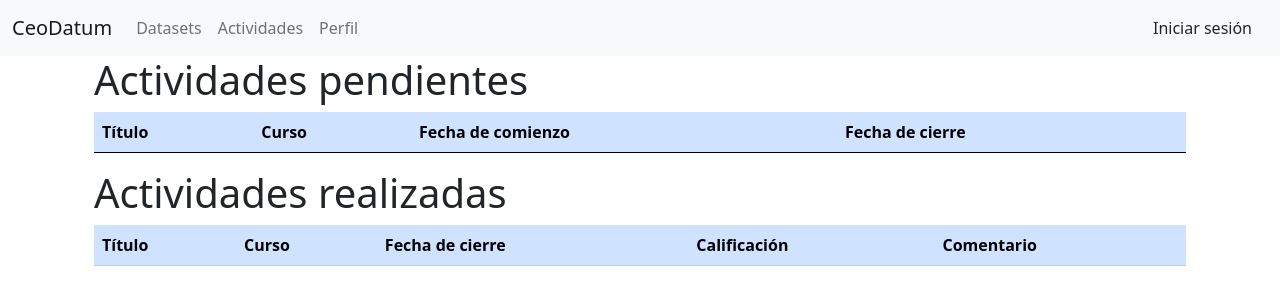
After one commit to sebaber123/CeoDatum, a Flask app: page /activities in a window 1280 px wide. The commit adds this page. Shown: the top 305 px of the page. Run offline with Flask 2, Linux system fonts and the light colour scheme; lists and menus that the app fills with data are empty; some libraries are stand-ins or nearby versions.

Commit message:
cambios en layout y actividades/datasets

```diff
--- a/CeoDatumEnv/index.py
+++ b/CeoDatumEnv/index.py
@@ -17,6 +17,8 @@ app.run(debug=True)
 #    return json.dumps(list_users)
 
 from resources import user, visualization, home
+from resources.activities import activities
+from resources.datasets import datasets
 
 app.add_url_rule('/', 'home', user.index)
 
@@ -46,3 +48,7 @@ app.add_url_rule('/plotter/<database>&<column>', 'ajax_get_column_data', visuali
 app.add_url_rule('/dragAndDrop', 'dragAndDrop', home.dragAndDrop, methods=['GET'])
 app.add_url_rule('/dragAndDrop/uploadFile', 'uploadFile', home.uploadFile, methods=['POST'])
 app.add_url_rule('/dragAndDrop/configurateUpload', 'configurateUpload', home.configurateUpload, methods=['POST'])
+
+app.add_url_rule('/activities', 'activities', activities.activities, methods=['GET'])
+
+app.add_url_rule('/datasets', 'datasets', datasets.datasets, methods=['GET'])
--- /dev/null
+++ b/CeoDatumEnv/resources/activities/activities.py
@@ -0,0 +1,5 @@
+from flask import redirect, render_template, request, url_for, session, abort, flash
+from db import get_db
+
+def activities():
+	return render_template('activties/activities.html')
--- /dev/null
+++ b/CeoDatumEnv/resources/datasets/datasets.py
@@ -0,0 +1,5 @@
+from flask import redirect, render_template, request, url_for, session, abort, flash
+from db import get_db
+
+def datasets():
+	return render_template('datasets/datasets.html')
--- a/CeoDatumEnv/resources/user.py
+++ b/CeoDatumEnv/resources/user.py
@@ -45,9 +45,6 @@ def intentoLine():
     ).encode(encoding='UTF-8')
 
 def intentoBar():
-
-
-
     #bar plot
     bar2 = bar_plot('fecha', 'cantidad', 'PruebaDatos1', 'prueb', 'fecha', 'boolean = True')
     script, div = components(bar2)
--- /dev/null
+++ b/CeoDatumEnv/templates/activties/activities.html
@@ -0,0 +1,37 @@
+{% extends "layout.html" %}
+{% block title %}Actividades{% endblock %}
+{% block content %}
+<div class="container">
+	<div name="pending_activities" class="container-fluid">
+		<h1>Actividades pendientes</h1>
+		<table class="table table-primary table-hover">
+		  <thead>
+		    <tr>
+		      <th scope="col">Título</th>
+		      <th scope="col">Curso</th>
+		      <th scope="col">Fecha de comienzo</th>
+		      <th scope="col">Fecha de cierre</th>
+		    </tr>
+		  </thead>
+		  <tbody>
+		  </tbody>
+		</table>
+	</div>
+	<div class="container-fluid" name="finished_activities">
+		<h1>Actividades realizadas</h1>
+		<table class="table table-primary table-hover">
+		  <thead>
+		    <tr>
+		      <th scope="col">Título</th>
+		      <th scope="col">Curso</th>
+		      <th scope="col">Fecha de cierre</th>
+		      <th scope="col">Calificación</th>
+		      <th scope="col">Comentario</th>
+		    </tr>
+		  </thead>
+		  </tbody>
+		</table>
+	</div>
+</div>
+
+{% endblock %}
--- a/CeoDatumEnv/templates/layout.html
+++ b/CeoDatumEnv/templates/layout.html
@@ -7,29 +7,29 @@
     <title>{% block title %}{% endblock %}</title>
 </head>
 <body class="vh-100">
-    <nav class="navbar navbar-expand-lg navbar-light bg-light" style="height: 10%">
+  <nav class="navbar navbar-expand-lg navbar-light bg-light">
     <div class="container-fluid">
-        <a class="navbar-brand" href="#">CeoDatum</a>
+            <a class="navbar-brand" href="{{url_for('dragAndDrop')}}">CeoDatum</a>
       <button class="navbar-toggler" type="button" data-bs-toggle="collapse" data-bs-target="#navbarSupportedContent" aria-controls="navbarSupportedContent" aria-expanded="false" aria-label="Toggle navigation">
         <span class="navbar-toggler-icon"></span>
       </button>
       <div class="collapse navbar-collapse" id="navbarSupportedContent">
         <ul class="navbar-nav me-auto mb-2 mb-lg-0">
           <li class="nav-item">
-              <a class="nav-link active" aria-current="page" href="#">Actividades</a>
+            <a class="nav-link" href="{{url_for('datasets')}}">Datasets</a>
+          </li>
+          <li class="nav-item">
+            <a class="nav-link " aria-current="page" href="{{url_for('activities')}}">Actividades</a>
           </li>
           <li class="nav-item">
               <a class="nav-link" href="#">Perfil</a>
           </li>
         </ul>
-           <ul class="navbar-nav me-auto mb-2 mb-lg-0 float-right">
-            <li class="nav-item float-right">
-              <a class="nav-link active" aria-current="page" href="{{url_for('loginForm')}}">Iniciar sesión</a>
-            </li>
-          </ul>
+          <a class="nav-link text-dark" aria-current="page" href="{{url_for('loginForm')}}">Iniciar sesión</a>
       </div>
     </div>
   </nav>
+
     {% block content %}
     {% endblock %}
 
```
Also changed, not shown: CeoDatumEnv/static/styles/dragAndDrop.css (added, +23 -0 lines), CeoDatumEnv/templates/datasets/datasets.html (added, +16 -0 lines), CeoDatumEnv/templates/home/dragAndDrop.html (+15 -3 lines). Lines whose indentation alone changed are shown as unchanged.
